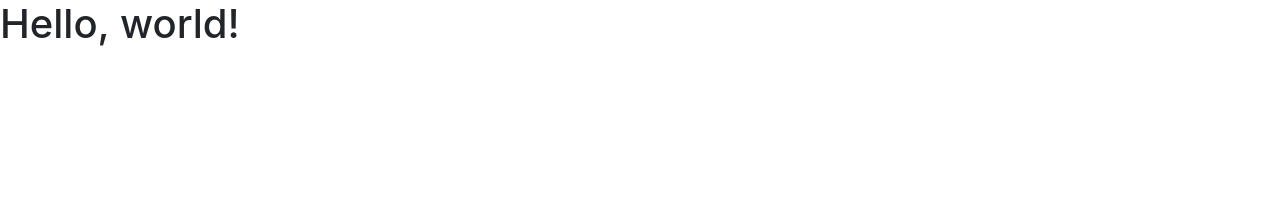
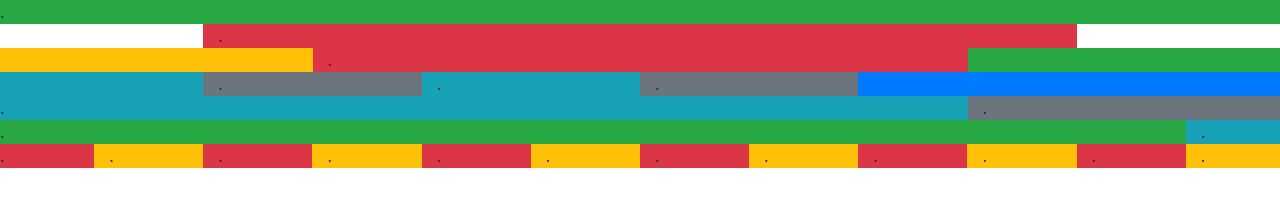
Before and after one commit to enetochill/bootstrap, a plain HTML site: page index.html in a window 1280 px wide. Drawn offline with nearby package versions, Linux system fonts and the light colour scheme.

Commit message:
segundo commit, con el booststrap hecho

```diff
--- a/index.html
+++ b/index.html
@@ -6,12 +6,106 @@
     <meta name="viewport" content="width=device-width, initial-scale=1, shrink-to-fit=no">
 
     <!-- Bootstrap CSS -->
-    <link rel="stylesheet" href="https://stackpath.bootstrapcdn.com/bootstrap/4.5.2/css/bootstrap.min.css" integrity="sha384-JcKb8q3iqJ61gNV9KGb8thSsNjpSL0n8PARn9HuZOnIxN0hoP+VmmDGMN5t9UJ0Z" crossorigin="anonymous">
+    <link rel="stylesheet" href="css/bootstrap.min.css">
 
-    <title>Hello, world!</title>
+    <title>Booststrap Del Ene</title>
   </head>
   <body>
-    <h1>Hello, world!</h1>
+    <div class="row">
+      <div class="col-12 bg-success">
+        .
+      </div>
+    </div>
+    <div class="row">
+      <div class="col-md-2 ">
+
+      </div>
+      <div class="col-md-8 bg-danger">
+        .
+      </div>
+    </div>
+    <div class="row">
+      <div class="col-md-3 bg-warning">
+
+      </div>
+      <div class="col-md-6 bg-danger ">
+        .
+      </div>
+      <div class="col-md-3 bg-success">
+
+      </div>
+    </div>
+    <div class="row">
+      <div class="col-md-2 bg-info">
+
+      </div>
+      <div class="col-md-2 bg-secondary ">
+        .
+      </div>
+      <div class="col-md-2 bg-info ">
+        .
+      </div>
+      <div class="col-md-2 bg-secondary">
+        .
+      </div>
+      <div class="col-md-4 bg-primary">
+
+      </div>
+    </div>
+    <div class="row">
+      <div class="col-md-9 bg-info">
+        .
+      </div>
+      <div class="col-md-3 bg-secondary">
+        .
+      </div>
+    </div>
+    <div class="row">
+      <div class="col-md-11 bg-success">
+        .
+      </div>
+      <div class="col-md-1 bg-info">
+        .
+      </div>
+    </div>
+    <div class="row">
+      <div class="col-md-1 bg-danger">
+        .
+      </div>
+      <div class="col-md-1 bg-warning">
+        .
+      </div>
+      <div class="col-md-1 bg-danger">
+        .
+      </div>
+      <div class="col-md-1 bg-warning">
+        .
+      </div>
+      <div class="col-md-1 bg-danger">
+        .
+      </div>
+      <div class="col-md-1 bg-warning">
+        .
+      </div>
+      <div class="col-md-1 bg-danger">
+        .
+      </div>
+      <div class="col-md-1 bg-warning">
+        .
+      </div>
+      <div class="col-md-1 bg-danger">
+        .
+      </div>
+      <div class="col-md-1 bg-warning">
+        .
+      </div>
+      <div class="col-md-1 bg-danger">
+        .
+      </div>
+      <div class="col-md-1 bg-warning">
+        .
+      </div>
+    </div>
 
     <!-- Optional JavaScript -->
     <!-- jQuery first, then Popper.js, then Bootstrap JS -->
```
